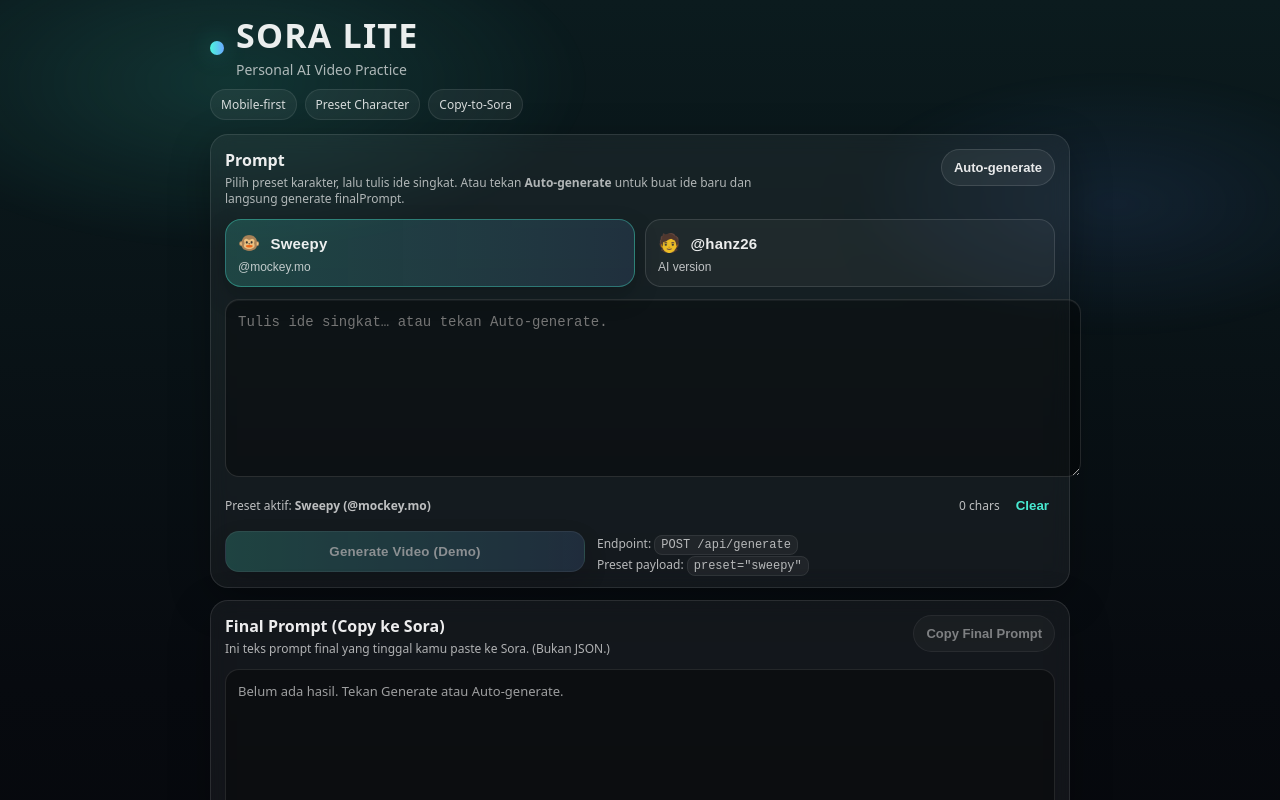
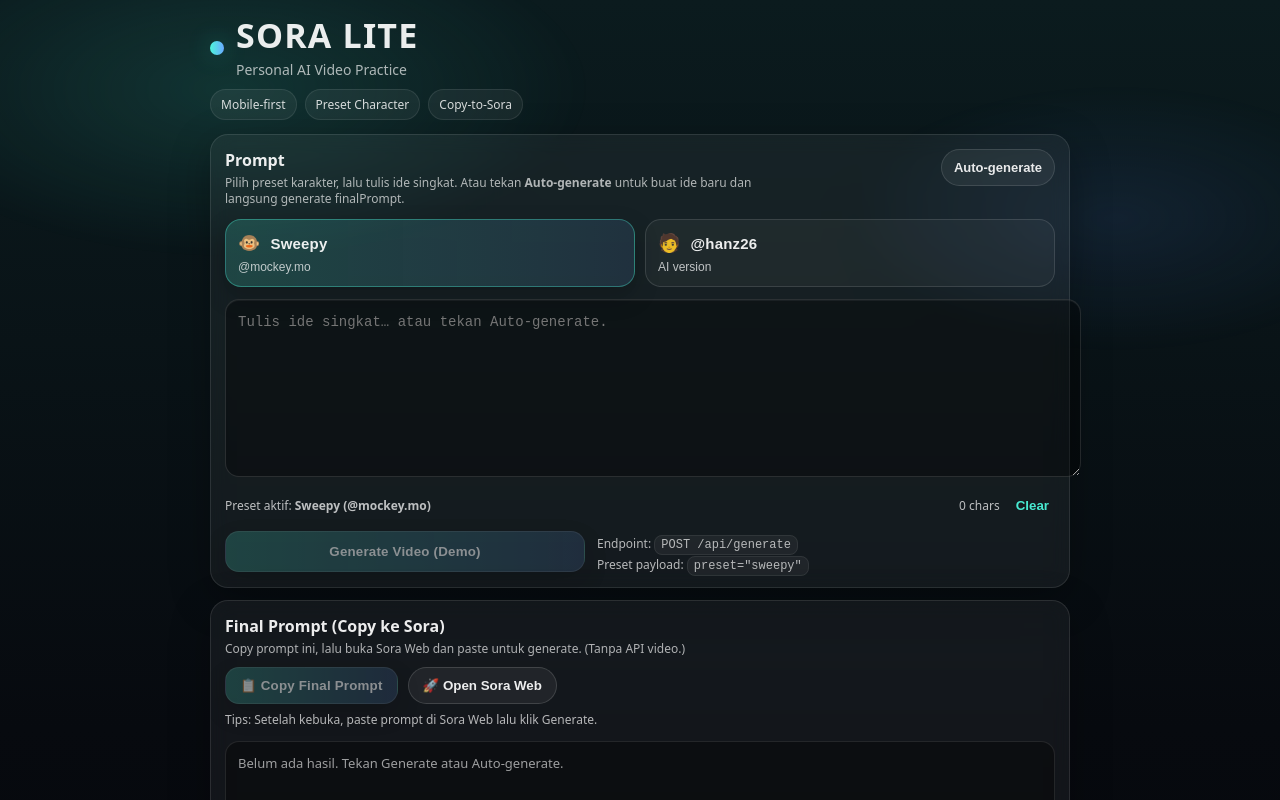
Before and after one commit to hanzonk26/sora-lite, a Next.js app: page / in a window 1280 px wide. Shown: the top 800 px of the page. Built offline with nearby package versions, Linux system fonts and the light colour scheme.

Commit message:
Update page.tsx

```diff
--- a/app/page.tsx
+++ b/app/page.tsx
@@ -223,6 +223,10 @@
     }
   }
 
+  function onOpenSoraWeb() {
+    window.open('https://sora.openai.com', '_blank', 'noopener,noreferrer');
+  }
+
   function onClear() {
     setPrompt('');
     setErr('');
@@ -313,7 +317,10 @@
           <div style={S.miniRow}>
             <div style={S.miniLeft}>
               <div style={S.miniText}>
-                Preset aktif: <span style={S.miniStrong}>{presetLabel[preset].title} ({presetLabel[preset].sub})</span>
+                Preset aktif:{' '}
+                <span style={S.miniStrong}>
+                  {presetLabel[preset].title} ({presetLabel[preset].sub})
+                </span>
               </div>
             </div>
 
@@ -354,27 +361,41 @@
         {/* Card: Final Prompt */}
         <section style={S.card} ref={finalRef}>
           <div style={S.cardHead}>
-            <div>
+            <div style={{ flex: 1 }}>
               <div style={S.cardTitle}>Final Prompt (Copy ke Sora)</div>
-              <div style={S.cardHint}>Ini teks prompt final yang tinggal kamu paste ke Sora. (Bukan JSON.)</div>
+              <div style={S.cardHint}>
+                Copy prompt ini, lalu buka Sora Web dan paste untuk generate. (Tanpa API video.)
               </div>
 
+              <div style={S.finalActionsRow}>
                 <button
                   type="button"
                   onClick={onCopyFinal}
                   disabled={!finalPrompt}
                   style={{
-                ...S.smallBtn,
-                opacity: finalPrompt ? 1 : 0.5,
+                    ...S.finalPrimaryBtn,
+                    opacity: finalPrompt ? 1 : 0.55,
                     cursor: finalPrompt ? 'pointer' : 'not-allowed',
                   }}
                 >
-              {copiedFinal ? 'Copied ✅' : 'Copy Final Prompt'}
+                  {copiedFinal ? 'Copied ✅' : '📋 Copy Final Prompt'}
+                </button>
+
+                <button type="button" onClick={onOpenSoraWeb} style={S.finalSecondaryBtn} title="Buka Sora Web di tab baru">
+                  🚀 Open Sora Web
                 </button>
               </div>
 
+              <div style={S.finalHelper}>
+                Tips: Setelah kebuka, paste prompt di Sora Web lalu klik Generate.
+              </div>
+            </div>
+          </div>
+
           <div style={S.resultBox}>
-            {!finalPrompt && !loading ? <div style={S.emptyState}>Belum ada hasil. Tekan Generate atau Auto-generate.</div> : null}
+            {!finalPrompt && !loading ? (
+              <div style={S.emptyState}>Belum ada hasil. Tekan Generate atau Auto-generate.</div>
+            ) : null}
             {loading ? <div style={S.loadingState}>Sedang proses…</div> : null}
             {finalPrompt ? <pre style={S.pre}>{finalPrompt}</pre> : null}
           </div>
@@ -621,6 +642,42 @@
     fontSize: 13,
     whiteSpace: 'nowrap',
   },
+
+  // ✅ Final Prompt UX (Copy + Open Sora)
+  finalActionsRow: {
+    marginTop: 10,
+    display: 'flex',
+    gap: 10,
+    flexWrap: 'wrap',
+    alignItems: 'center',
+  },
+  finalPrimaryBtn: {
+    padding: '10px 14px',
+    borderRadius: 14,
+    border: '1px solid rgba(255,255,255,0.12)',
+    background: 'linear-gradient(90deg, rgba(76,245,219,0.35), rgba(106,169,255,0.25))',
+    color: 'rgba(255,255,255,0.92)',
+    fontWeight: 900,
+    letterSpacing: 0.2,
+    boxShadow: '0 10px 24px rgba(0,0,0,0.25)',
+  },
+  finalSecondaryBtn: {
+    padding: '10px 14px',
+    borderRadius: 999,
+    border: '1px solid rgba(255,255,255,0.14)',
+    background: 'rgba(255,255,255,0.06)',
+    color: 'rgba(255,255,255,0.92)',
+    fontWeight: 900,
+    cursor: 'pointer',
+    whiteSpace: 'nowrap',
+  },
+  finalHelper: {
+    marginTop: 8,
+    fontSize: 12,
+    opacity: 0.75,
+    lineHeight: 1.4,
+  },
+
   metaRight: {
     flex: 1,
     minWidth: 220,
```
Lines whose indentation alone changed are shown as unchanged.
